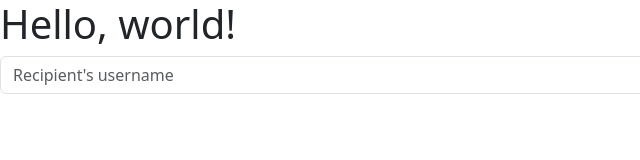
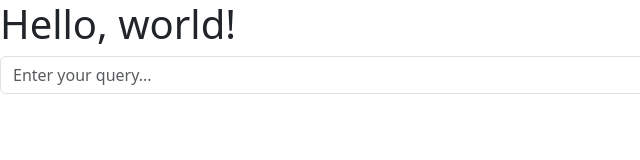
Before and after one commit to elijahgummer/LingoCode, a plain HTML site: page index.html in a window 1280 px wide. Shown: the full height of the page, 0-640 px from the left. Drawn offline with nearby package versions, Linux system fonts and the light colour scheme.

Commit message:
changed the code

```diff
--- a/index.html
+++ b/index.html
@@ -9,7 +9,7 @@
   <body>
     <h1>Hello, world!</h1>
     <div class="input-group mb-3">
-      <input type="text" class="form-control" placeholder="Recipient's username" aria-label="Recipient's username" aria-describedby="button-addon2">
+      <input type="text" class="form-control" placeholder="Enter your query..." aria-label="Recipient's username" aria-describedby="button-addon2">
       <button class="btn btn-outline-secondary" type="button" id="button-addon2">Button</button>
     </div>
     <script src="https://cdn.jsdelivr.net/npm/bootstrap@5.3.3/dist/js/bootstrap.bundle.min.js" integrity="sha384-YvpcrYf0tY3lHB60NNkmXc5s9fDVZLESaAA55NDzOxhy9GkcIdslK1eN7N6jIeHz" crossorigin="anonymous"></script>
```
